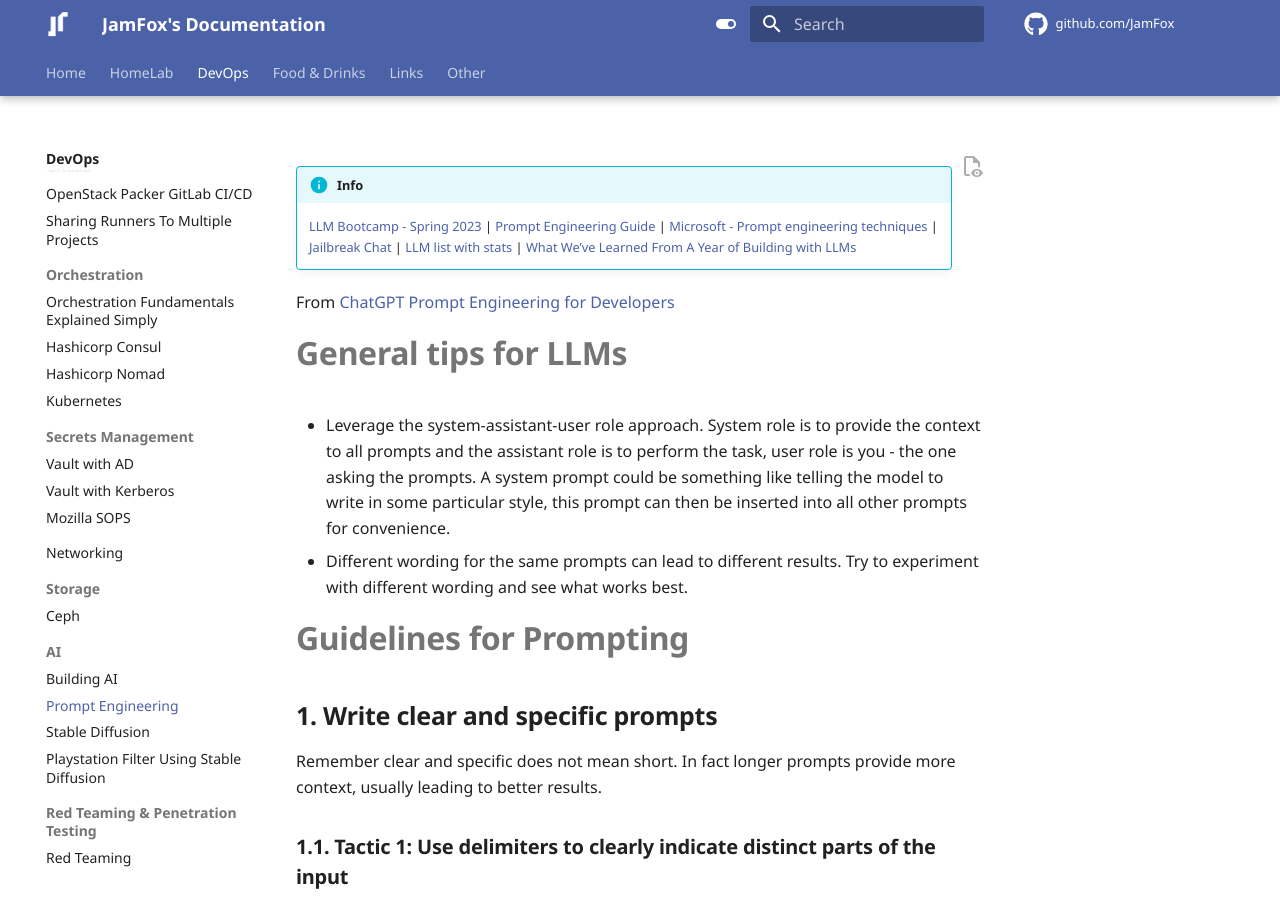
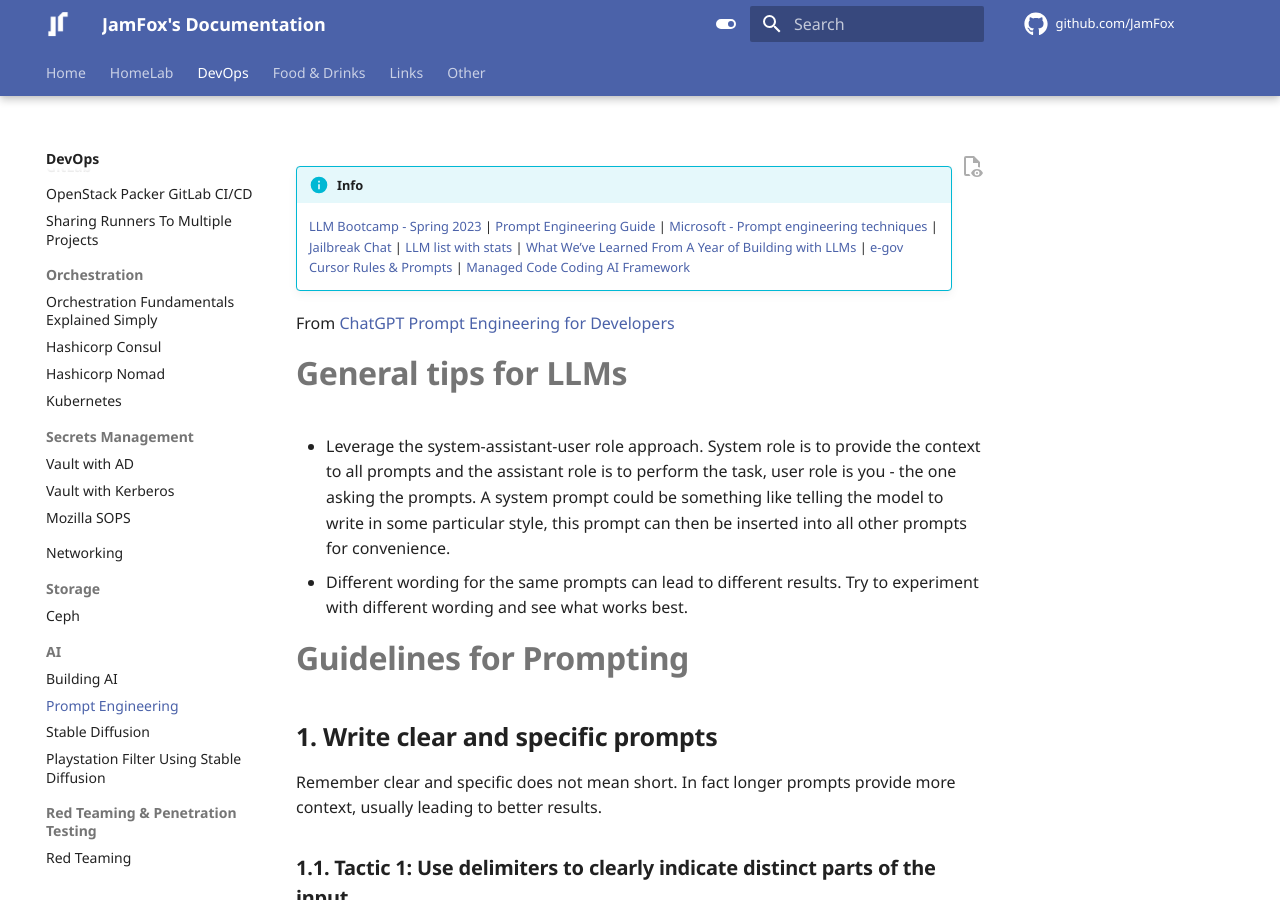
Before and after one commit to JamFox/docs.jamfox.dev, an MkDocs documentation site: the page built from docs/content/devops/prompteng.md, in a window 1280 px wide and 900 px high. Built offline with MkDocs 1.6.1 and Material for MkDocs 9.7.7, drawn with Linux system fonts in a browser that asks for light colours; plug-ins that fetch from the network failed and are left out; comment, search, counter and statistics services are not loaded.

Commit message:
ai coding links

```diff
--- a/docs/content/devops/prompteng.md
+++ b/docs/content/devops/prompteng.md
@@ -8,7 +8,9 @@ title: "Prompt Engineering"
     [Microsoft - Prompt engineering techniques](https://learn.microsoft.com/en-us/azure/cognitive-services/openai/concepts/advanced-prompt-engineering) |
     [Jailbreak Chat](https://www.jailbreakchat.com/) |
     [LLM list with stats](https://docs.google.com/spreadsheets/d/1kT4or6b0Fedd-W_jMwYpb63e1ZR3aePczz3zlbJW-Y4/edit#gid=0) |
-    [What We’ve Learned From A Year of Building with LLMs](https://applied-llms.org/)
+    [What We’ve Learned From A Year of Building with LLMs](https://applied-llms.org/) |
+    [e-gov Cursor Rules & Prompts](https://github.com/e-gov/cursor-prompts) |
+    [Managed Code Coding AI Framework](https://github.com/managedcode/MCAF)
 
 From [ChatGPT Prompt Engineering for Developers](https://www.deeplearning.ai/short-courses/chatgpt-prompt-engineering-for-developers/)
 
```
